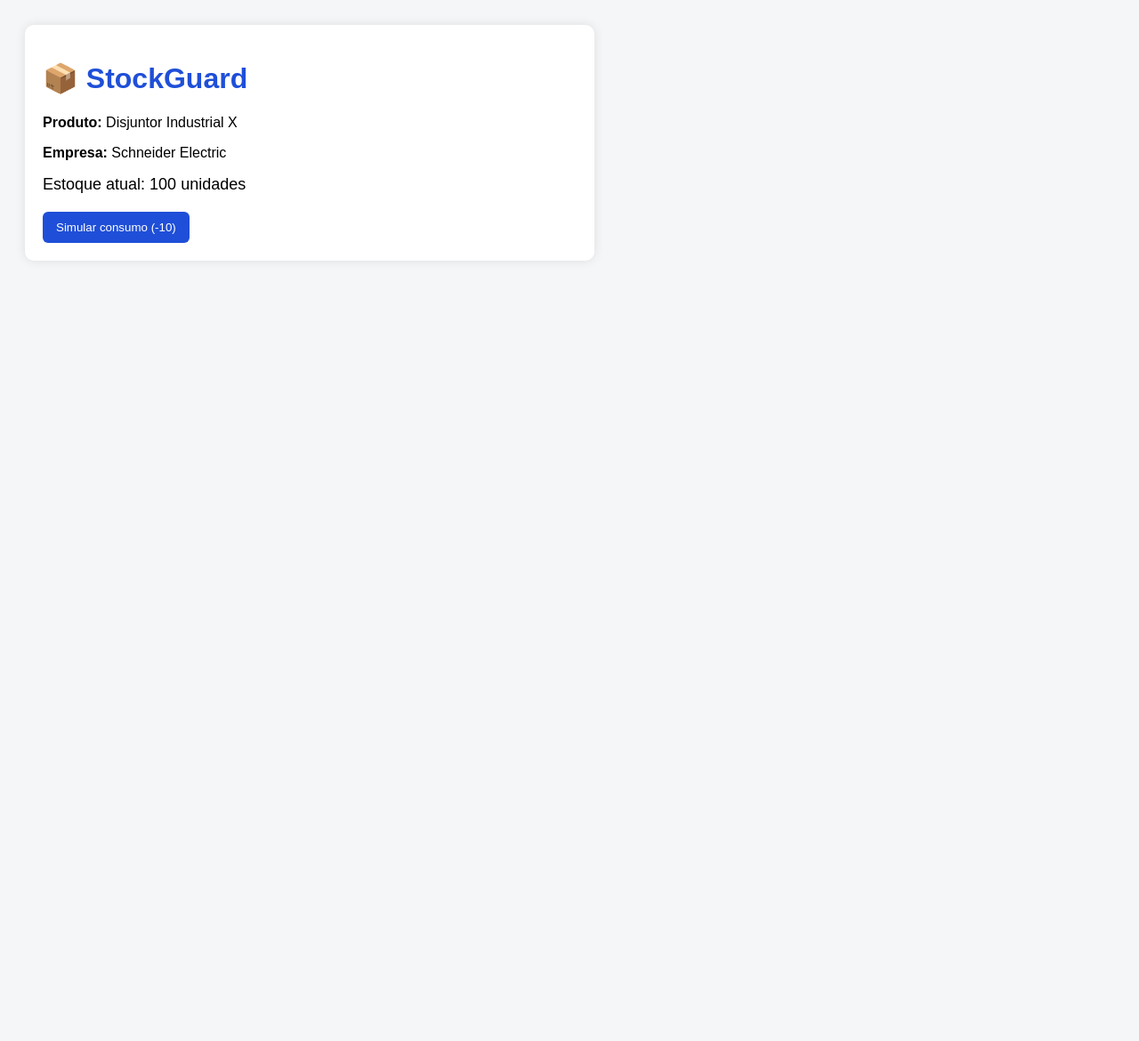
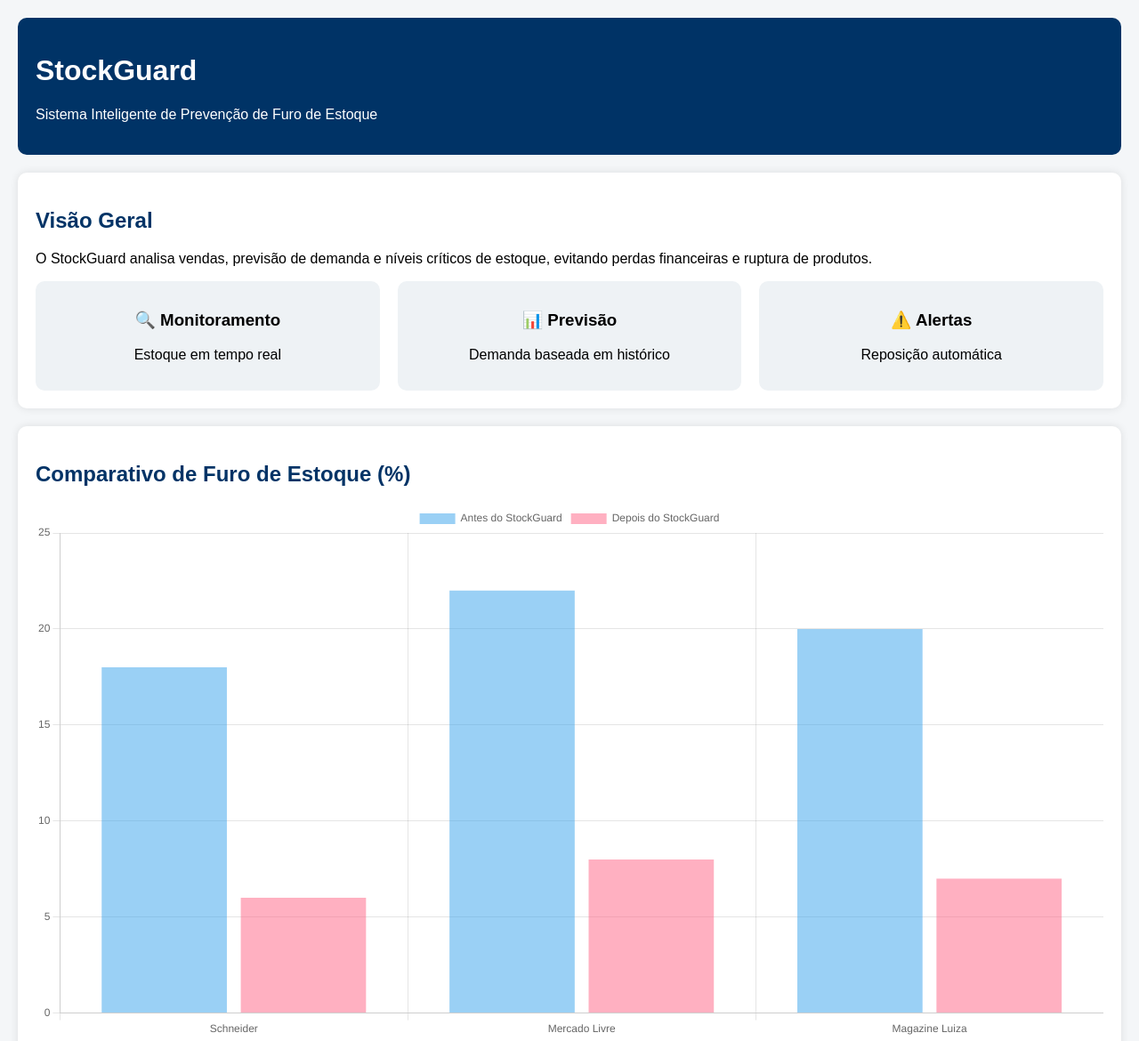
Before and after one commit to nathimoraes03-cmd/stockguard, a plain HTML site: page index.html in a window 1280 px wide. Shown: the top 1170 px of the page at 89% size. Before the commit the page ends 800 px from the top, so only its background shows below. Drawn offline with nearby package versions, Linux system fonts and the light colour scheme.

Commit message:
Update index.html

```diff
--- a/index.html
+++ b/index.html
@@ -2,104 +2,125 @@
 <html lang="pt-br">
 <head>
 <meta charset="UTF-8">
-<title>StockGuard - Controle de Estoque</title>
+<title>StockGuard | Controle Inteligente de Estoque</title>
+<script src="https://cdn.jsdelivr.net/npm/chart.js"></script>
 
 <style>
 body {
     font-family: Arial, sans-serif;
     background: #f4f6f8;
+    margin: 0;
     padding: 20px;
 }
-.container {
-    max-width: 600px;
-    background: #ffffff;
+header {
+    background: #003366;
+    color: white;
     padding: 20px;
     border-radius: 10px;
-    box-shadow: 0 0 12px rgba(0,0,0,0.1);
 }
-h1 {
-    color: #1f4fd8;
+section {
+    background: white;
+    margin-top: 20px;
+    padding: 20px;
+    border-radius: 10px;
+    box-shadow: 0 0 10px rgba(0,0,0,0.1);
 }
-.status {
-    font-size: 18px;
-    margin: 10px 0;
+h2 {
+    color: #003366;
 }
-.alerta {
-    color: red;
-    font-weight: bold;
-    display: none;
+.cards {
+    display: flex;
+    gap: 20px;
+    flex-wrap: wrap;
 }
-button {
-    padding: 10px 15px;
-    border: none;
-    border-radius: 6px;
-    cursor: pointer;
-    margin-top: 10px;
+.card {
+    flex: 1;
+    min-width: 200px;
+    background: #eef2f5;
+    padding: 15px;
+    border-radius: 10px;
+    text-align: center;
 }
-.btn-consumo {
-    background: #1f4fd8;
-    color: white;
-}
-.btn-pedido {
-    background: green;
-    color: white;
-    display: none;
+footer {
+    margin-top: 30px;
+    text-align: center;
+    color: #666;
 }
 </style>
 </head>
 
 <body>
 
-<div class="container">
-    <h1>📦 StockGuard</h1>
+<header>
+    <h1>StockGuard</h1>
+    <p>Sistema Inteligente de Prevenção de Furo de Estoque</p>
+</header>
 
-    <p><strong>Produto:</strong> Disjuntor Industrial X</p>
-    <p><strong>Empresa:</strong> Schneider Electric</p>
-
-    <p class="status">
-        Estoque atual: <span id="estoque">100</span> unidades
+<section>
+    <h2>Visão Geral</h2>
+    <p>
+        O StockGuard analisa vendas, previsão de demanda e níveis críticos de estoque,
+        evitando perdas financeiras e ruptura de produtos.
     </p>
 
-    <p class="alerta" id="alerta">
-        ⚠️ ALERTA: Estoque crítico! Ação de compra necessária.
-    </p>
+    <div class="cards">
+        <div class="card">
+            <h3>🔍 Monitoramento</h3>
+            <p>Estoque em tempo real</p>
+        </div>
+        <div class="card">
+            <h3>📊 Previsão</h3>
+            <p>Demanda baseada em histórico</p>
+        </div>
+        <div class="card">
+            <h3>⚠️ Alertas</h3>
+            <p>Reposição automática</p>
+        </div>
+    </div>
+</section>
 
-    <button class="btn-consumo" onclick="consumir()">
-        Simular consumo (-10)
-    </button>
+<section>
+    <h2>Comparativo de Furo de Estoque (%)</h2>
+    <canvas id="graficoFuro"></canvas>
+</section>
 
-    <button class="btn-pedido" id="pedido" onclick="pedidoCompra()">
-        Gerar pedido de compra
-    </button>
-</div>
+<section>
+    <h2>Simulação por Empresa</h2>
+
+    <p><strong>Schneider Electric:</strong> Redução de falhas em componentes industriais críticos.</p>
+    <p><strong>Mercado Livre:</strong> Diminuição de cancelamentos por falta de produtos.</p>
+    <p><strong>Magazine Luiza:</strong> Maior disponibilidade em datas promocionais.</p>
+</section>
+
+<footer>
+    <p>Projeto educacional • Simulação de sistema real • 2026</p>
+</footer>
 
 <script>
-let estoque = 100;
-const limite = 20;
+const ctx = document.getElementById('graficoFuro');
 
-function consumir() {
-    if (estoque > 0) {
-        estoque -= 10;
-        document.getElementById("estoque").innerText = estoque;
+new Chart(ctx, {
+    type: 'bar',
+    data: {
+        labels: ['Schneider', 'Mercado Livre', 'Magazine Luiza'],
+        datasets: [{
+            label: 'Antes do StockGuard',
+            data: [18, 22, 20],
+        },
+        {
+            label: 'Depois do StockGuard',
+            data: [6, 8, 7],
+        }]
+    },
+    options: {
+        responsive: true,
+        plugins: {
+            legend: {
+                position: 'top',
+            }
+        }
     }
-
-    if (estoque <= limite) {
-        document.getElementById("alerta").style.display = "block";
-        document.getElementById("pedido").style.display = "inline-block";
-    }
-
-    if (estoque <= 0) {
-        alert("Estoque zerado! Furo de estoque ocorreu.");
-    }
-}
-
-function pedidoCompra() {
-    estoque += 100;
-    document.getElementById("estoque").innerText = estoque;
-    document.getElementById("alerta").style.display = "none";
-    document.getElementById("pedido").style.display = "none";
-    alert("✅ Pedido de compra gerado automaticamente!");
-}
+});
 </script>
 
 </body>
```
